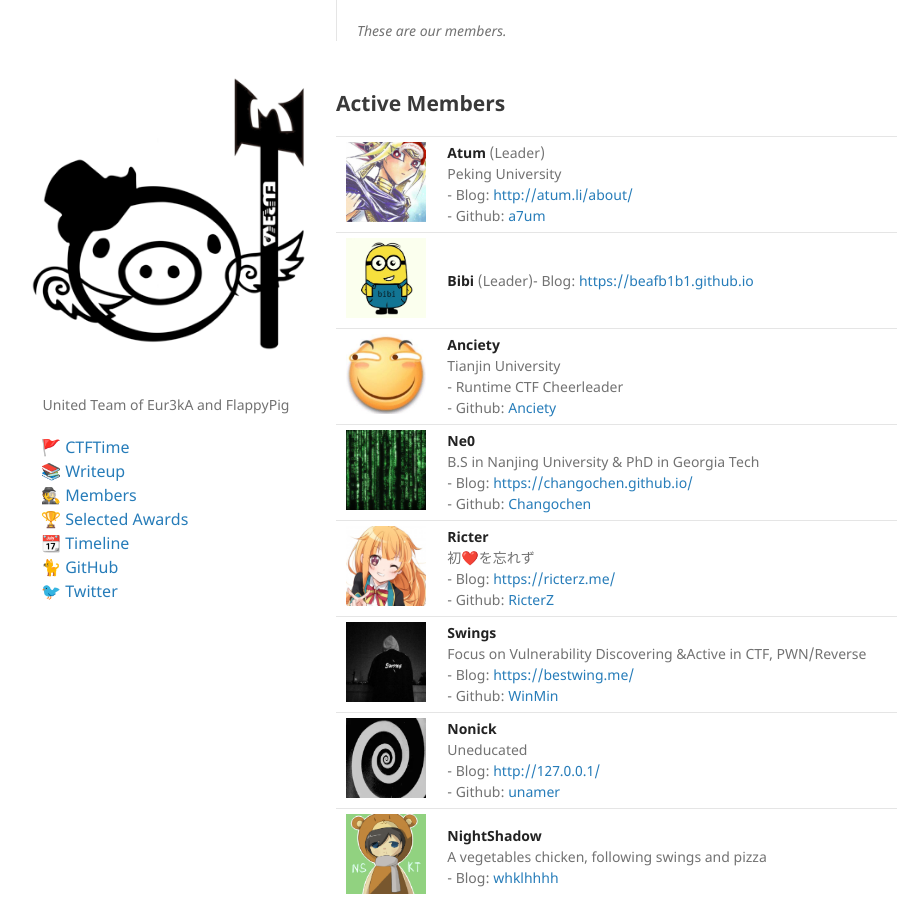
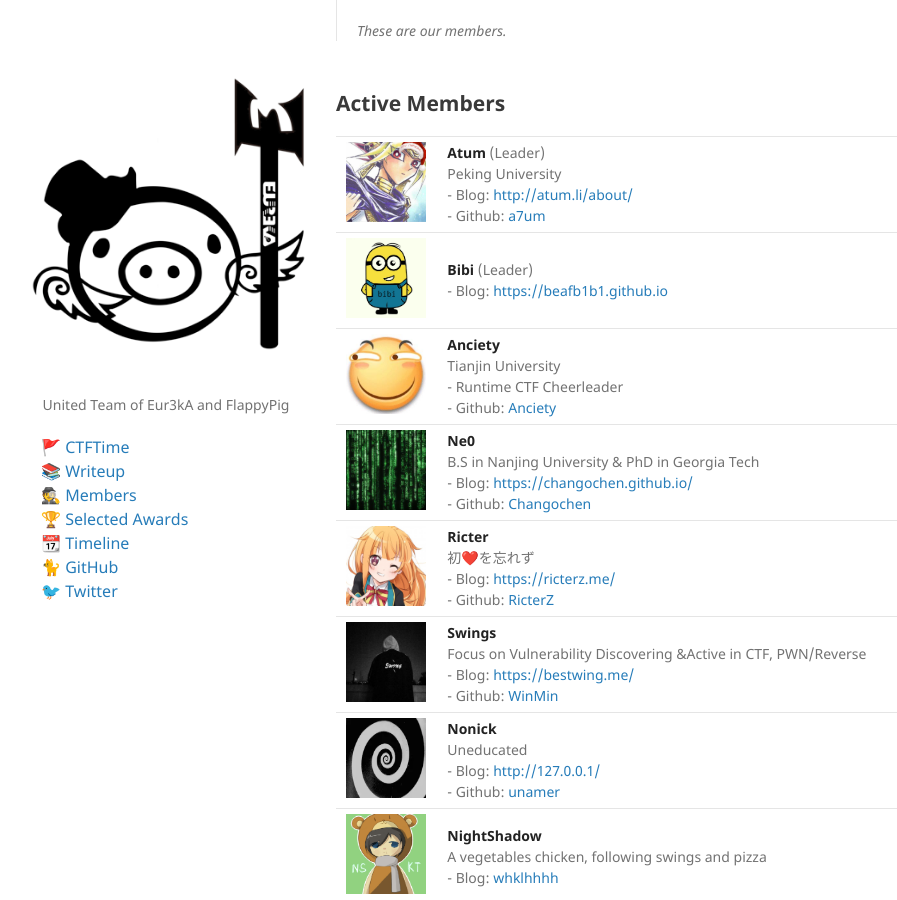
Before and after one commit to r3kapig/r3kapig.github.io, a Jekyll site: the page built from index.md, in a window 1280 px wide and 900 px high, scrolled down 409 px. Shown: the whole window, without its empty margins (169-1066 px from the left). Built offline with Jekyll 4.4.1, drawn with Linux system fonts in a browser that asks for light colours; our own code applies the rules of GitHub Pages for plain Markdown files.

Commit message:
Update index.md

```diff
--- a/index.md
+++ b/index.md
@@ -26,7 +26,7 @@
 | | |
 | --------------------------------------------------------- | ------------------------------------------------------------ |
 | <img src="assets/profile/Atum.jpg" class="profile-image" alt="profile-image"  />     | **Atum** (Leader)<br />Peking University<br />- Blog: [http://atum.li/about/](http://atum.li/about/)<br />- Github: [a7um](//github.com/a7um) |
-| <img src="assets/profile/bibi.jpg" class="profile-image" alt="profile-image"  />    | **Bibi** (Leader)- Blog: [https://beafb1b1.github.io](https://beafb1b1.github.io)<br />                                            |
+| <img src="assets/profile/bibi.jpg" class="profile-image" alt="profile-image"  />    | **Bibi** (Leader)<br />- Blog: [https://beafb1b1.github.io](https://beafb1b1.github.io)<br />                                            |
 | <img src="assets/profile/anciety.jpg" class="profile-image" alt="profile-image"  /> | **Anciety**<br />Tianjin University<br />- Runtime CTF Cheerleader<br />- Github: [Anciety](//github.com/Escapingbug) |
 | <img src="assets/profile/ne0.jpeg" class="profile-image" alt="profile-image"  />    | **Ne0**<br />B.S in Nanjing University & PhD in Georgia Tech<br />- Blog: [https://changochen.github.io/](//changochen.github.io/about.html)<br />- Github: [Changochen](//github.com/changochen) |
 | <img src="assets/profile/ricter.jpeg" class="profile-image" alt="profile-image"  /> | **Ricter**<br />初❤️を忘れず<br />- Blog: [https://ricterz.me/](//ricterz.me/) <br />- Github: [RicterZ](//github.com/RicterZ) |
```
